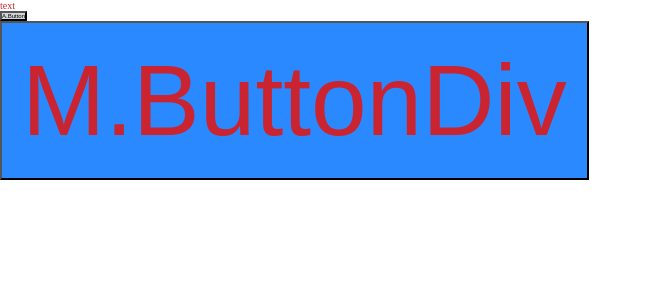
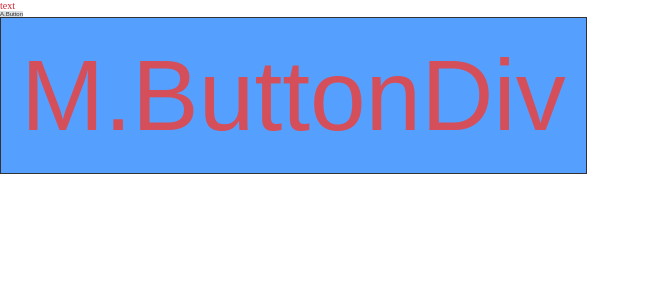
Before and after one commit to boostcamp-2020/Project12-A-Slack-Web, a React app in the folder client/: page / in a window 1280 px wide. Shown: the top 300 px of the page, without its empty margins (0-652 px from the left). Built offline with nearby package versions, Linux system fonts and the light colour scheme.

Commit message:
fix: fixed missing conflict

```diff
--- a/client/src/component/atom/Button/Button.tsx
+++ b/client/src/component/atom/Button/Button.tsx
@@ -2,7 +2,6 @@ import React from 'react'
 import styled from 'styled-components'
 import color from '@constant/color'
 import { ButtonType } from '.'
-
 const Button = ({
   customStyle = defaultStyle,
   children,
@@ -36,14 +35,21 @@ const StyledButton = styled.button<ButtonType.StyleAttributes>`
   margin: ${({ margin }) => margin};
   padding: ${({ padding }) => padding};
   border-radius: ${({ rounded }) => (rounded ? 4 : 0)}px;
+  border: ${({ border }) => border};
   background-color: ${({ backgroundColor }) => color.get(backgroundColor)};
+  opacity: 0.8;
+  &:hover {
+    opacity: ${({ hover }) => hover && '1'};
+  }
 `
 
 const defaultStyle: ButtonType.StyleAttributes = {
-  height: '1rem',
-  width: '2rem',
+  height: 'auto',
+  width: 'auto',
+  border: '1px solid #000000',
   backgroundColor: 'grey',
   disabled: false,
+  hover: false,
 }
 
 export default Button
```
